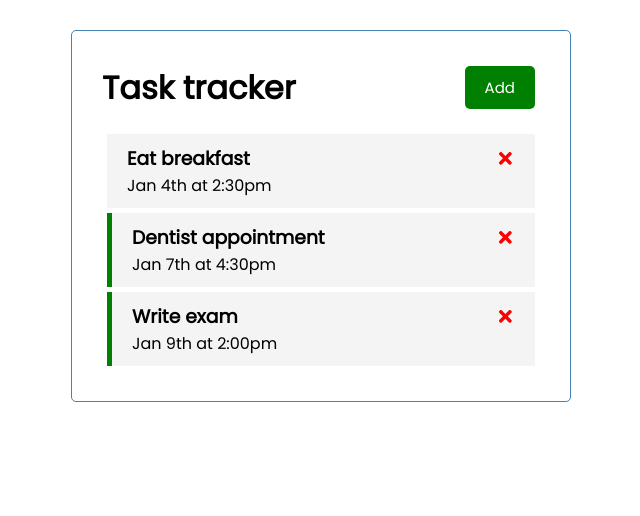
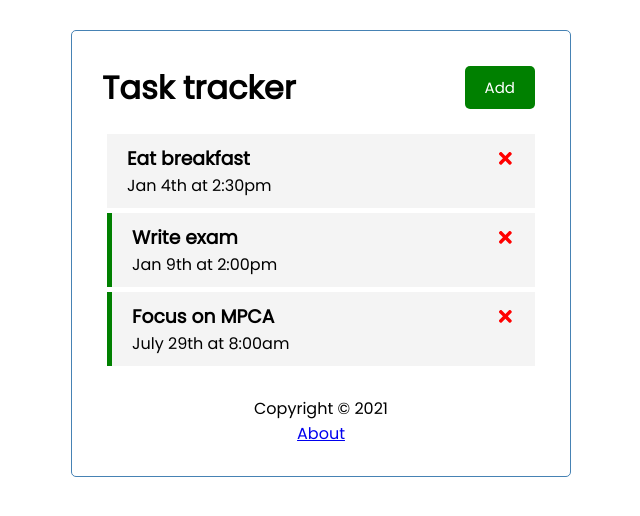
Before and after one commit to smruthig/React-to_do_list, a React (Create React App) app: page / in a window 1280 px wide. Shown: the top 516 px of the page, without its empty margins (319-959 px from the left). Built offline with nearby package versions, Linux system fonts and the light colour scheme; data requests are answered from the project's data file.

Commit message:
server finished

```diff
--- /dev/null
+++ b/db.json
@@ -0,0 +1,22 @@
+{
+  "tasks": [
+    {
+      "id": 1,
+      "text": "Eat breakfast",
+      "day": "Jan 4th at 2:30pm",
+      "reminder": false
+    },
+    {
+      "id": 3,
+      "text": "Write exam",
+      "day": "Jan 9th at 2:00pm",
+      "reminder": true
+    },
+    {
+      "text": "Focus on MPCA",
+      "day": "July 29th at 8:00am",
+      "reminder": true,
+      "id": 4
+    }
+  ]
+}
--- a/package.json
+++ b/package.json
@@ -6,9 +6,11 @@
     "@testing-library/jest-dom": "^5.14.1",
     "@testing-library/react": "^11.2.7",
     "@testing-library/user-event": "^12.8.3",
+    "json-server": "^0.16.3",
     "react": "^17.0.2",
     "react-dom": "^17.0.2",
     "react-icons": "^4.2.0",
+    "react-router-dom": "^5.2.0",
     "react-scripts": "4.0.3",
     "web-vitals": "^1.1.2"
   },
@@ -16,7 +18,8 @@
     "start": "react-scripts start",
     "build": "react-scripts build",
     "test": "react-scripts test",
-    "eject": "react-scripts eject"
+    "eject": "react-scripts eject",
+    "server": "json-server --watch db.json --port 5000"
   },
   "eslintConfig": {
     "extends": [
--- a/src/App.js
+++ b/src/App.js
@@ -1,50 +1,97 @@
+import { useState, useEffect } from 'react'
 import Header from './components/Header'
 import Tasks from './components/Tasks'
 import AddTask from './components/AddTask'
-import { useState } from 'react'
+import Footer from './components/Footer'
+import About from './components/About'
 
 
 function App() {
   const [showAddTask, setShowAddTask] = useState(false)
-  const [tasks, setTasks] = useState(
-    [
-        {
-            id: 1,
-            text: 'Eat breakfast',
-            day: 'Jan 4th at 2:30pm',
-            reminder: false,
-        },
-        {
-            id: 2,
-            text: 'Dentist appointment',
-            day: 'Jan 7th at 4:30pm',
-            reminder: true,
-        },
-        {
-            id: 3,
-            text: 'Write exam',
-            day: 'Jan 9th at 2:00pm',
-            reminder: true,
-        }
-    ]
-  )
+  const [tasks, setTasks] = useState([])
+
+  useEffect(() => {
+    const getTasks = async () => {
+      const tasksFromServer = await fetchTasks()
+      setTasks(tasksFromServer)
+    }
+
+    getTasks()
+  }, [])
+
+  //Fetch tasks
+  const fetchTasks = async () => {
+    const res = await fetch('http://localhost:5000/tasks')
+    const data = await res.json()
+    return data
+  }
+
+  //Fetch a task for setting reminder in server
+  const fetchTask = async (id) => {
+    const res = await fetch(`http://localhost:5000/tasks/${id}`)
+    const data = await res.json()
+    return data
+  }
 
   //Delete tasks
-  const deleteTask = (id) => {
+  // const deleteTask = (id) => {
+  //   setTasks(tasks.filter((task) => task.id !== id))
+  // }
+  const deleteTask = async (id) => {
+    await fetch(`http://localhost:5000/tasks/${id}`,
+    {
+      method: 'DELETE'
+    })
+
     setTasks(tasks.filter((task) => task.id !== id))
   }
 
   //Add task
-  const addTask = (task) => {
-    const id = Math.floor(Math.random()*10000) + 1
-    const newTask = {id, ...task}
-    setTasks([...tasks, newTask])
+  // const addTask = (task) => {
+  //   const id = Math.floor(Math.random()*10000) + 1
+  //   const newTask = {id, ...task}
+  //   setTasks([...tasks, newTask])
+  // }
+  const addTask = async (task) => {
+    const res = await fetch('http://localhost:5000/tasks',
+    {
+      method: 'POST',
+      headers: {
+        'Content-type': 'application/json'
+      },
+      body: JSON.stringify(task)
+    })
+
+    const data = await res.json()
+    setTasks([...tasks, data])
   }
 
   //Toggle reminder
-  const toggleReminder = (id) =>{
-    setTasks(tasks.map((task) =>
-      task.id === id ? {...task, reminder: !task.reminder} : task))
+  // const toggleReminder = (id) =>{
+  //   setTasks(tasks.map((task) =>
+  //     task.id === id ? {...task, reminder: !task.reminder} : task))
+  // }
+  const toggleReminder = async (id) => {
+    const taskToToggle = await fetchTask(id)
+    const updatedTask = {...taskToToggle, reminder: !taskToToggle.reminder}
+
+    const res = await fetch(`http://localhost:5000/tasks/${id}`,
+      {
+        method: 'PUT',
+        headers:{
+          'Content-type': 'application/json'
+        },
+        body: JSON.stringify(updatedTask)
+      }
+    )
+
+    const data = await res.json()
+
+    setTasks(
+      tasks.map((task) =>
+        task.id === id ? {...task, reminder: !task.reminder} : task
+      )
+    )
   }
 
   return (
@@ -57,6 +104,7 @@
       {tasks.length > 0 ?
         (<Tasks tasks={tasks} onDelete={deleteTask} onToggle={toggleReminder}/>) : ('No tasks')
       }
+      <Footer/>
     </div>
   );
 }
--- /dev/null
+++ b/src/components/About.js
@@ -0,0 +1,10 @@
+const About = () => {
+    return (
+        <div>
+            <p>Version 1.0</p>
+            <a href="/">Back</a>
+        </div>
+    )
+}
+
+export default About
--- /dev/null
+++ b/src/components/Footer.js
@@ -0,0 +1,10 @@
+const Footer = () => {
+    return (
+        <footer>
+            <p>Copyright &copy; 2021</p>
+            <a href='/about'>About</a>
+        </footer>
+    )
+}
+
+export default Footer
```
Also changed, not shown: 1 other file (tests, documents, lock files or other folders).
